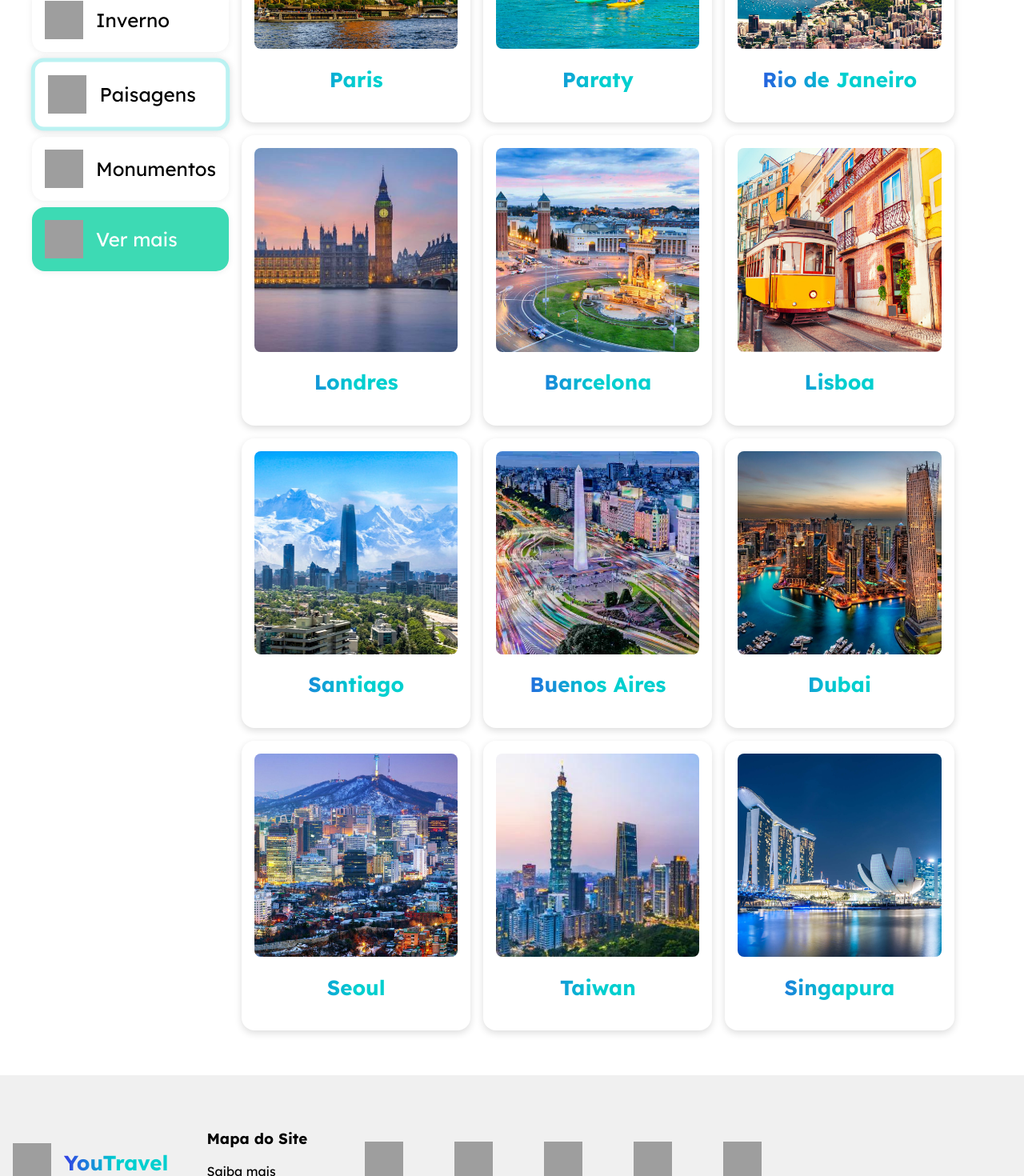
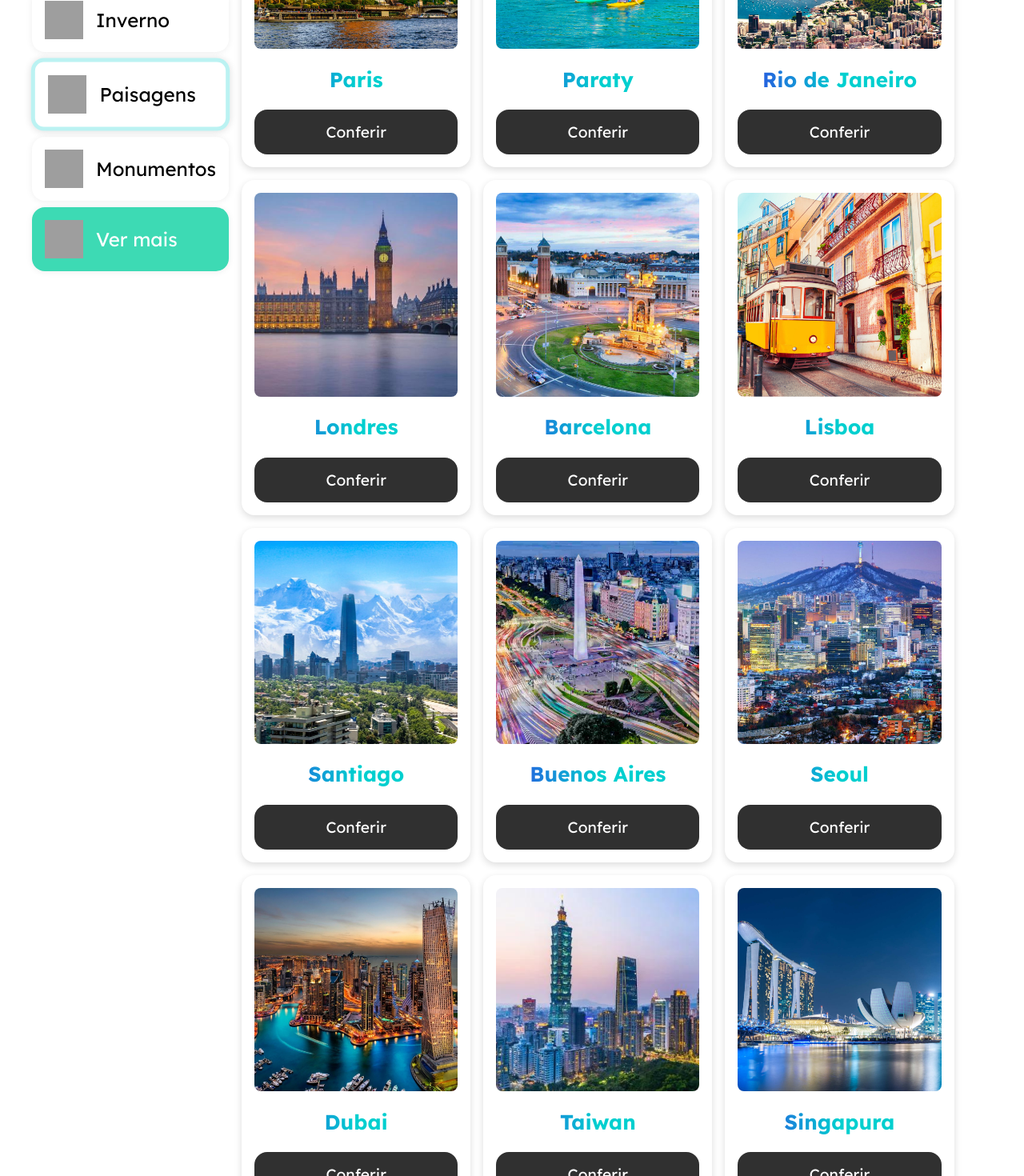
Before and after one commit to mdteixeira/YouTravel, a React (Create React App) app: page / in a window 1280 px wide. Shown: the part 1800-3270 px from the top of the page at 80% size. Built offline with nearby package versions, Linux system fonts and the light colour scheme; grey boxes are pictures that could not be loaded.

Commit message:
cards dinamicos

```diff
--- a/src/App.css
+++ b/src/App.css
@@ -138,7 +138,7 @@ li {
     list-style: none;
 }
 
-nav a {
+a {
     text-decoration: none;
     color: black;
     font-size: 120%;
--- a/src/Components/card.jsx
+++ b/src/Components/card.jsx
@@ -11,63 +11,33 @@ import seoul from './../Assets/cards/seoul.png';
 import taiwan from './../Assets/cards/taiwan.png';
 import singapura from './../Assets/cards/singapura.png';
 
-const Card = () => {
+const cardInfo = [
+    { image: paris, name: 'Paris' },
+    { image: paraty, name: 'Paraty' },
+    { image: riodejaneiro, name: 'Rio de Janeiro' },
+    { image: londres, name: 'Londres' },
+    { image: barcelona, name: 'Barcelona' },
+    { image: lisboa, name: 'Lisboa' },
+    { image: santiago, name: 'Santiago' },
+    { image: buenosAires, name: 'Buenos Aires' },
+    { image: seoul, name: 'Seoul' },
+    { image: dubai, name: 'Dubai' },
+    { image: taiwan, name: 'Taiwan' },
+    { image: singapura, name: 'Singapura' },
+];
+
+const renderCard = (card, index) => {
     return (
-        <div className="cardContainer">
-            <div className="Card">
-                <img src={paris} alt="Paris" className="card-img" />
-                <h2>Paris</h2>
-            </div>
-            <div className="Card">
-                <img src={paraty} alt="paraty" className="card-img" />
-                <h2>Paraty</h2>
-            </div>
-            <div className="Card">
-                <img
-                    src={riodejaneiro}
-                    alt="riodejaneiro"
-                    className="card-img"
-                />
-                <h2>Rio de Janeiro</h2>
-            </div>
-            <div className="Card">
-                <img src={londres} alt="londres" className="card-img" />
-                <h2>Londres</h2>
-            </div>
-            <div className="Card">
-                <img src={barcelona} alt="barcelona" className="card-img" />
-                <h2>Barcelona</h2>
-            </div>
-            <div className="Card">
-                <img src={lisboa} alt="lisboa" className="card-img" />
-                <h2>Lisboa</h2>
-            </div>
-            <div className="Card">
-                <img src={santiago} alt="santiago" className="card-img" />
-                <h2>Santiago</h2>
-            </div>
-            <div className="Card">
-                <img src={buenosAires} alt="buenosAires" className="card-img" />
-                <h2>Buenos Aires</h2>
-            </div>
-            <div className="Card">
-                <img src={dubai} alt="dubai" className="card-img" />
-                <h2>Dubai</h2>
-            </div>
-            <div className="Card">
-                <img src={seoul} alt="seoul" className="card-img" />
-                <h2>Seoul</h2>
-            </div>
-            <div className="Card">
-                <img src={taiwan} alt="taiwan" className="card-img" />
-                <h2>Taiwan</h2>
-            </div>
-            <div className="Card">
-                <img src={singapura} alt="singapura" className="card-img" />
-                <h2>Singapura</h2>
-            </div>
+        <div className="Card" key={index}>
+            <img src={card.image} alt="Paris" className="card-img" />
+            <h2>{card.name}</h2>
+            <a className='btn' href='/'>Conferir</a>
         </div>
     );
 };
 
+const Card = () => {
+    return <div className="cardContainer">{cardInfo.map(renderCard)}</div>;
+};
+
 export default Card;
--- a/src/Components/destinos.jsx
+++ b/src/Components/destinos.jsx
@@ -2,7 +2,7 @@ import Card from './card';
 
 const Destinos = () => {
     return (
-        <div className="Destinos">
+        <div className="Destinos" id='destinos'>
             <div className="destinos-header">
                 <h2>Para onde você quer ir?</h2>
                 <div className="badge-containers">
--- a/src/Components/header.jsx
+++ b/src/Components/header.jsx
@@ -14,10 +14,10 @@ const Header = () => {
                         <a href="./#">Saiba mais</a>
                     </li>
                     <li>
-                        <a href="./#">Nossos pacotes</a>
+                        <a href="./">Nossos pacotes</a>
                     </li>
                     <li>
-                        <a href="./#">Destinos</a>
+                        <a href="./#destinos">Destinos</a>
                     </li>
                 </ul>
             </nav>
```
